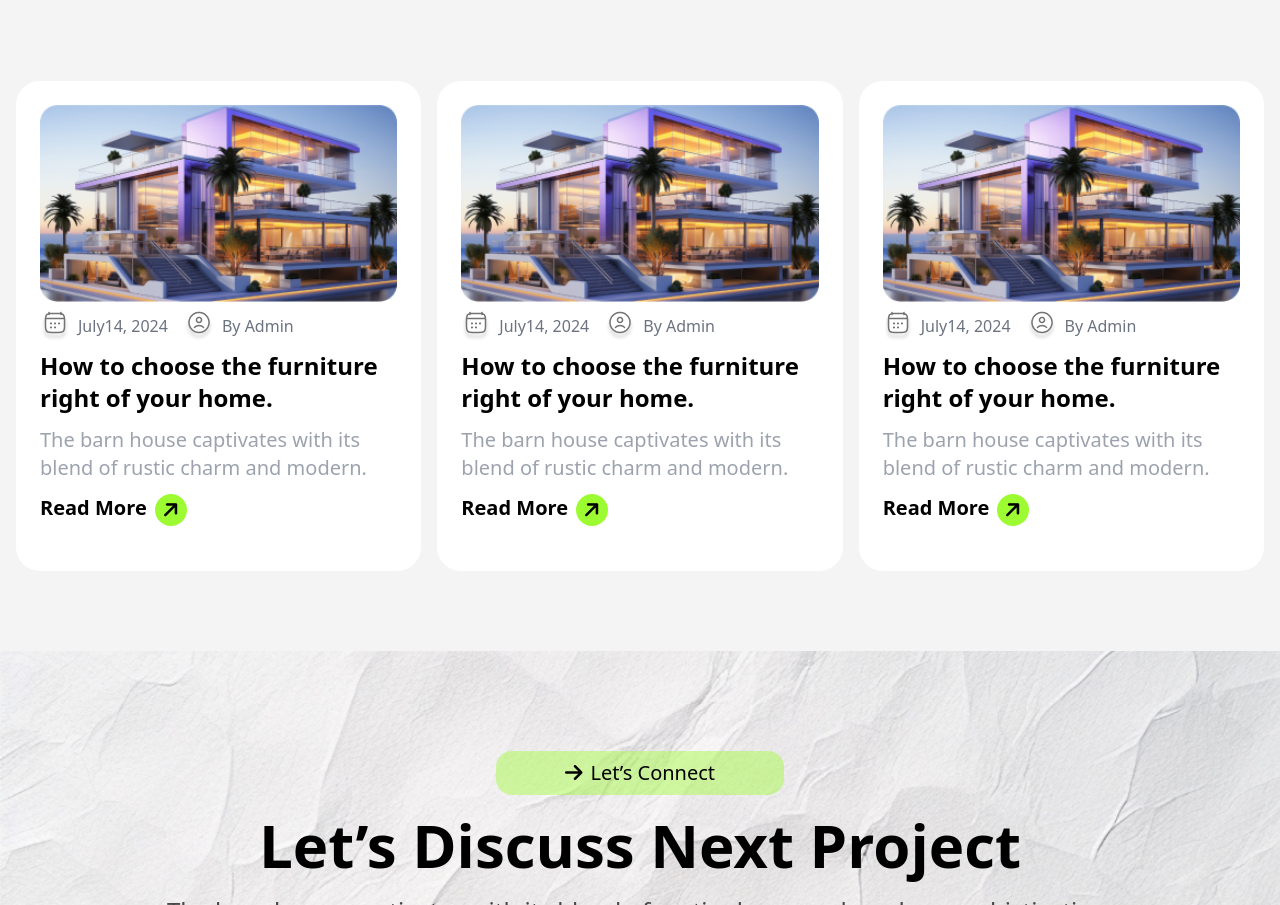
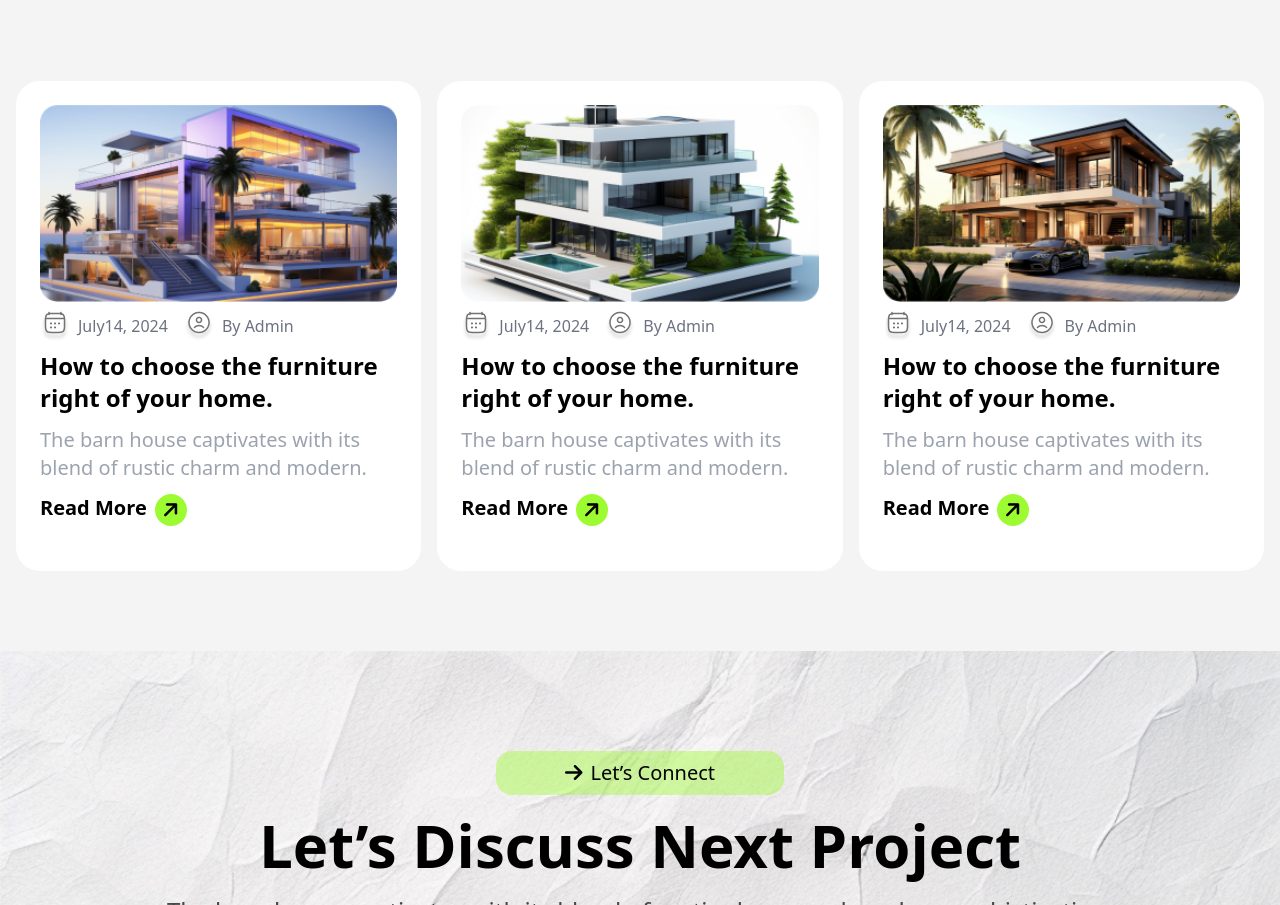
Before and after one commit to nuhidulislam/assignment-3, a plain HTML site: page index.html in a window 1280 px wide. Shown: the part 3382-4287 px from the top of the page. Drawn offline with nearby package versions, Linux system fonts and the light colour scheme.

Commit message:
added artice section image

```diff
--- a/index.html
+++ b/index.html
@@ -374,7 +374,7 @@
         <div class=" md:w-full ">
           <div class=" bg-white w-96 h-[450px] rounded-3xl p-6 md:flex md:w-full md:h-[300px] md:gap-4 lg:w-90 lg:h-[490px] lg:flex-col lg:gap-0 ">
             <div class= " w-full md:w-2/5 lg:w-full">
-              <img class=" w-full md:h-full" src="images/article1.png" alt="">
+              <img class=" w-full md:h-full" src="images/article2.png" alt="">
             </div>
             <div class=" md:w-[60%] lg:w-full">
               <div class="flex gap-4 items-center py-2 ">
@@ -409,7 +409,7 @@
         <div class=" md:w-full ">
           <div class=" bg-white w-96 h-[450px] rounded-3xl p-6 md:flex md:w-full md:h-[300px] md:gap-4 lg:w-90 lg:h-[490px] lg:flex-col lg:gap-0 ">
             <div class= " w-full md:w-2/5 lg:w-full">
-              <img class=" w-full md:h-full" src="images/article1.png" alt="">
+              <img class=" w-full md:h-full" src="images/article3.png" alt="">
             </div>
             <div class=" md:w-[60%] lg:w-full">
               <div class="flex gap-4 items-center py-2 ">
```
